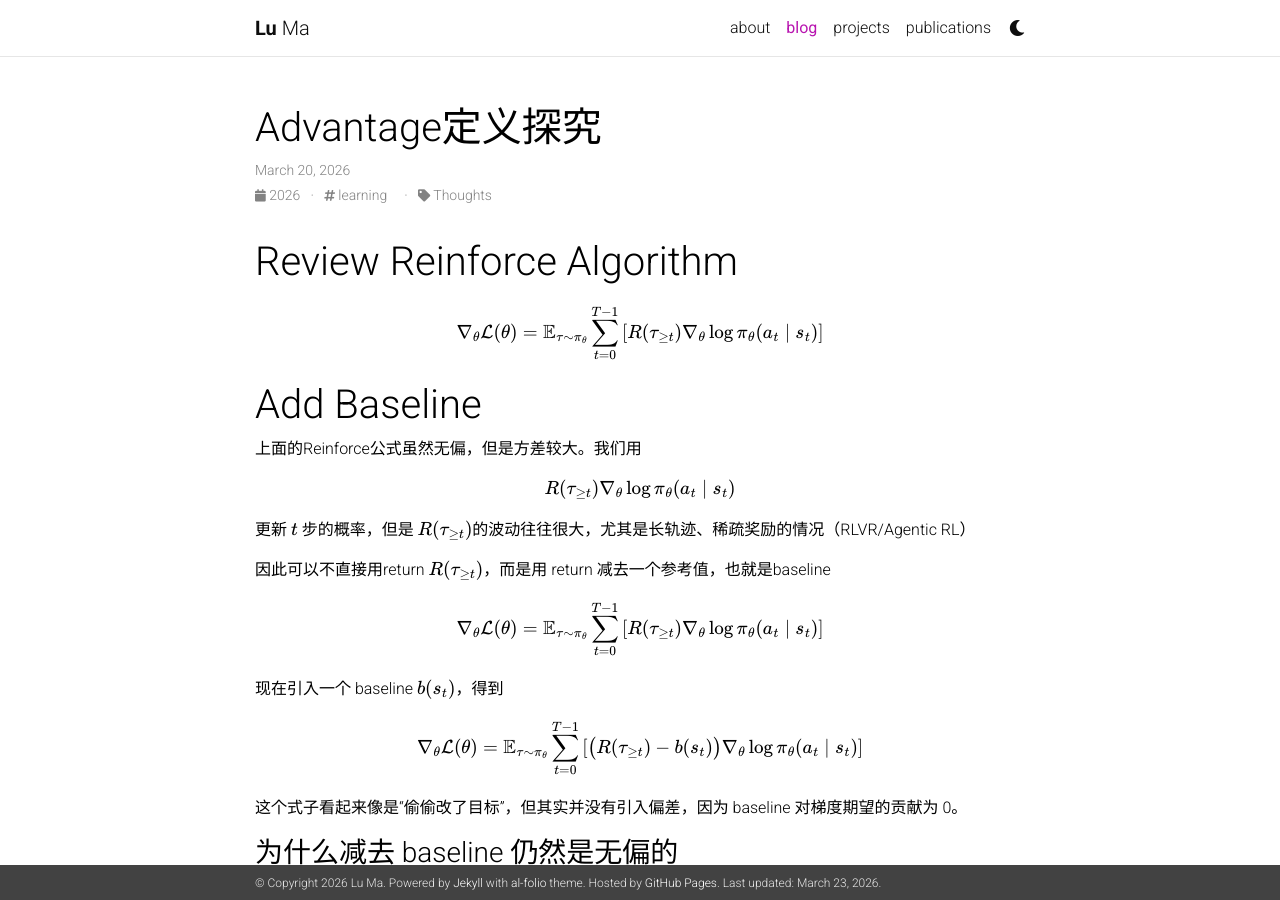
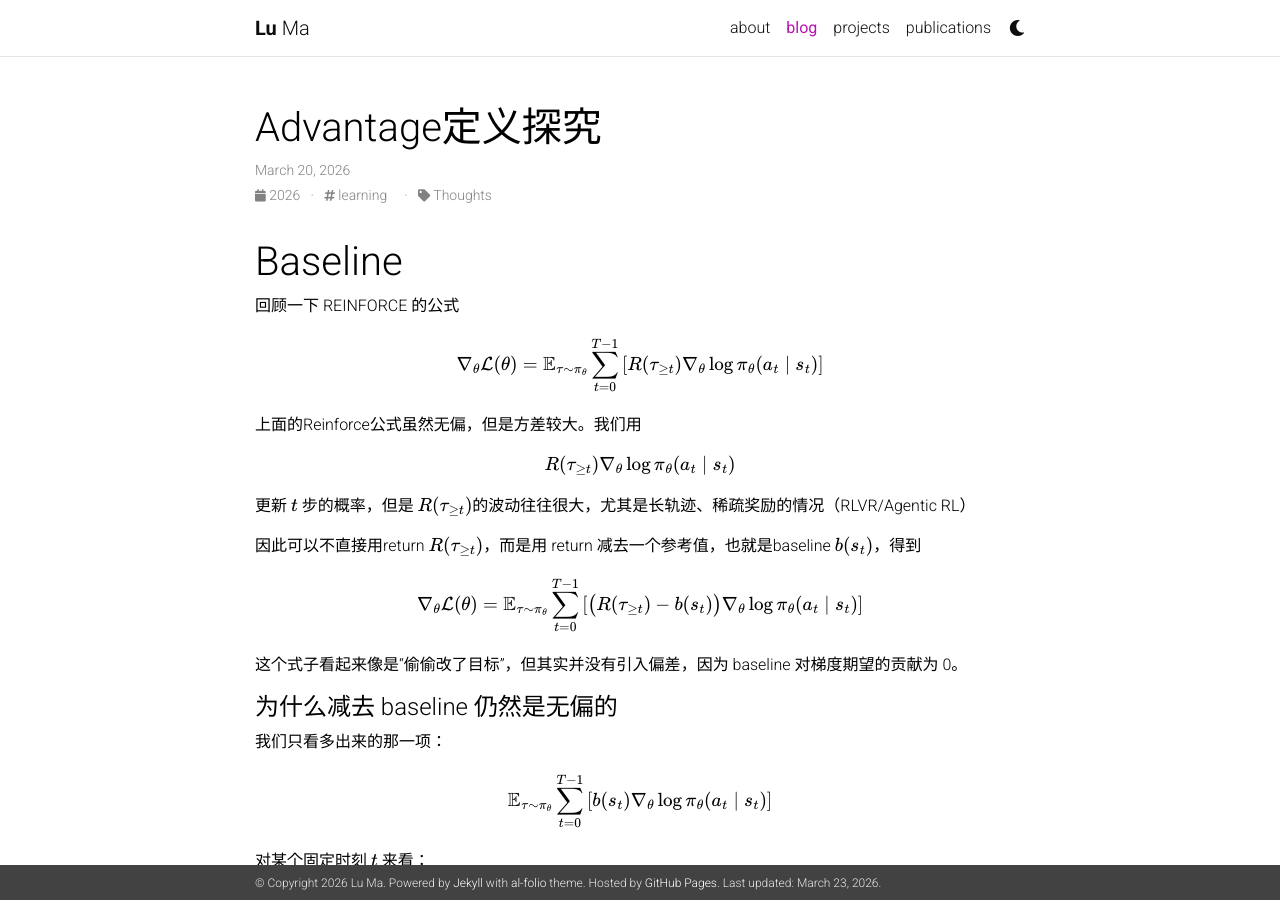
Before and after one commit to TheRoadQaQ/theroadqaq.github.io, a Jekyll site: the page built from blog/2026-03-21-advantage.md, in a window 1280 px wide and 900 px high. Built offline with Jekyll 4.4.1, drawn with Linux system fonts in a browser that asks for light colours; comment, search, counter and statistics services are not loaded; a style sheet for code colours, icons or effects is not loaded; some of the changed text lies outside the part shown.

Commit message:
update blog

```diff
--- a/blog/2026-03-21-advantage.md
+++ b/blog/2026-03-21-advantage.md
@@ -7,13 +7,13 @@ tags: learning
 categories: Thoughts
 img:
 ---
-# Review Reinforce Algorithm
+# Baseline
+
+回顾一下 REINFORCE 的公式
 
 $$
 \nabla_{\theta}\mathcal{L}(\theta) = \mathbb{E}_{\tau \sim \pi_{\theta}}\sum_{t=0}^{T-1}\left[ R(\tau_{\ge t}) \nabla_{\theta} \log \pi_{\theta}(a_t \mid s_t) \right]
 $$
-
-# Add Baseline
 
 上面的Reinforce公式虽然无偏，但是方差较大。我们用
 
@@ -23,14 +23,7 @@ $$
 
 更新 $t$ 步的概率，但是 $R(\tau_{\ge t})$的波动往往很大，尤其是长轨迹、稀疏奖励的情况（RLVR/Agentic RL）
 
-因此可以不直接用return $R(\tau_{\ge t})$，而是用 return 减去一个参考值，也就是baseline
-
-$$
-\nabla_{\theta}\mathcal{L}(\theta) =
-\mathbb{E}_{\tau \sim \pi_{\theta}}\sum_{t=0}^{T-1} \left[ R(\tau_{\ge t}) \nabla_{\theta} \log \pi_{\theta}(a_t \mid s_t) \right]
-$$
-
-现在引入一个 baseline $b(s_t)$，得到
+因此可以不直接用return $R(\tau_{\ge t})$，而是用 return 减去一个参考值，也就是baseline $b(s_t)$，得到
 
 $$
 \nabla_{\theta}\mathcal{L}(\theta)
@@ -44,7 +37,7 @@ $$
 
 这个式子看起来像是“偷偷改了目标”，但其实**并没有引入偏差**，因为 baseline 对梯度期望的贡献为 0。
 
-### 为什么减去 baseline 仍然是无偏的
+#### 为什么减去 baseline 仍然是无偏的
 
 我们只看多出来的那一项：
 
@@ -127,7 +120,7 @@ $$
 
 也就是说，**减去任意一个与动作无关的 baseline，不会改变梯度的期望，只会影响方差。**
 
-### 直觉理解
+#### 直觉理解
 
 $R(\tau_{\ge t})$ 可以理解为“这个动作之后最终拿到了多少回报”。
 
@@ -181,7 +174,7 @@ $$
 
 ---
 
-### 状态价值：$V(s_t)$
+#### 状态价值：$V(s_t)$
 
 和 $G_t$ 不同，$V(s_t)$ 表示的不是“这一次实际拿到了多少”，而是：
 
@@ -201,7 +194,7 @@ $$
 
 ---
 
-### 动作价值：$Q(s_t,a_t)$
+#### 动作价值：$Q(s_t,a_t)$
 
 如果再进一步，不只是固定状态 $s_t$，还固定当前采取的动作 $a_t$，那么我们关心的就是：
 
@@ -236,14 +229,14 @@ $$
 
 ---
 
-### 为什么 baseline 常常取 $V(s_t)$
+#### 为什么 baseline 常常取 $V(s_t)$
 
 前面我们说过，理论上只要 baseline 不依赖当前动作，它就不会改变 policy gradient 的期望，只会影响方差。
 
 如果我们希望减掉的是“这个状态本身就有的那部分公共回报”，那么最合理的选择就是状态价值：
 
 $$
-b(s_t)=V(s_t)
+b(s_t) = V(s_t)
 $$
 
 因为 $V(s_t)$ 正好表示：
@@ -267,7 +260,7 @@ $$
 
 ---
 
-### 为什么实现里常写成 $G_t - V(s_t)$
+#### 为什么实现里常写成 $G_t - V(s_t)$
 
 看到这里，一个很自然的问题是：
 
@@ -321,7 +314,7 @@ $$
 
 到这里也就能看清楚 $G_t$ 和 $V(s_t)$ 分别从哪来。
 
-## 在 Monte Carlo REINFORCE 里
+在 Monte Carlo REINFORCE 里
 
 - $G_t$ 来自采样好的完整轨迹，直接从 reward 累加得到
 - $V(s_t)$ 可以是手工设计的 baseline，也可以是额外训练出来的模型，也就是 value model
```
Also changed, not shown: other parts of blog/2026-03-21-advantage.md (+2 -2 lines), blog/2026-03-21-reinforce.md (+11 -7 lines).
